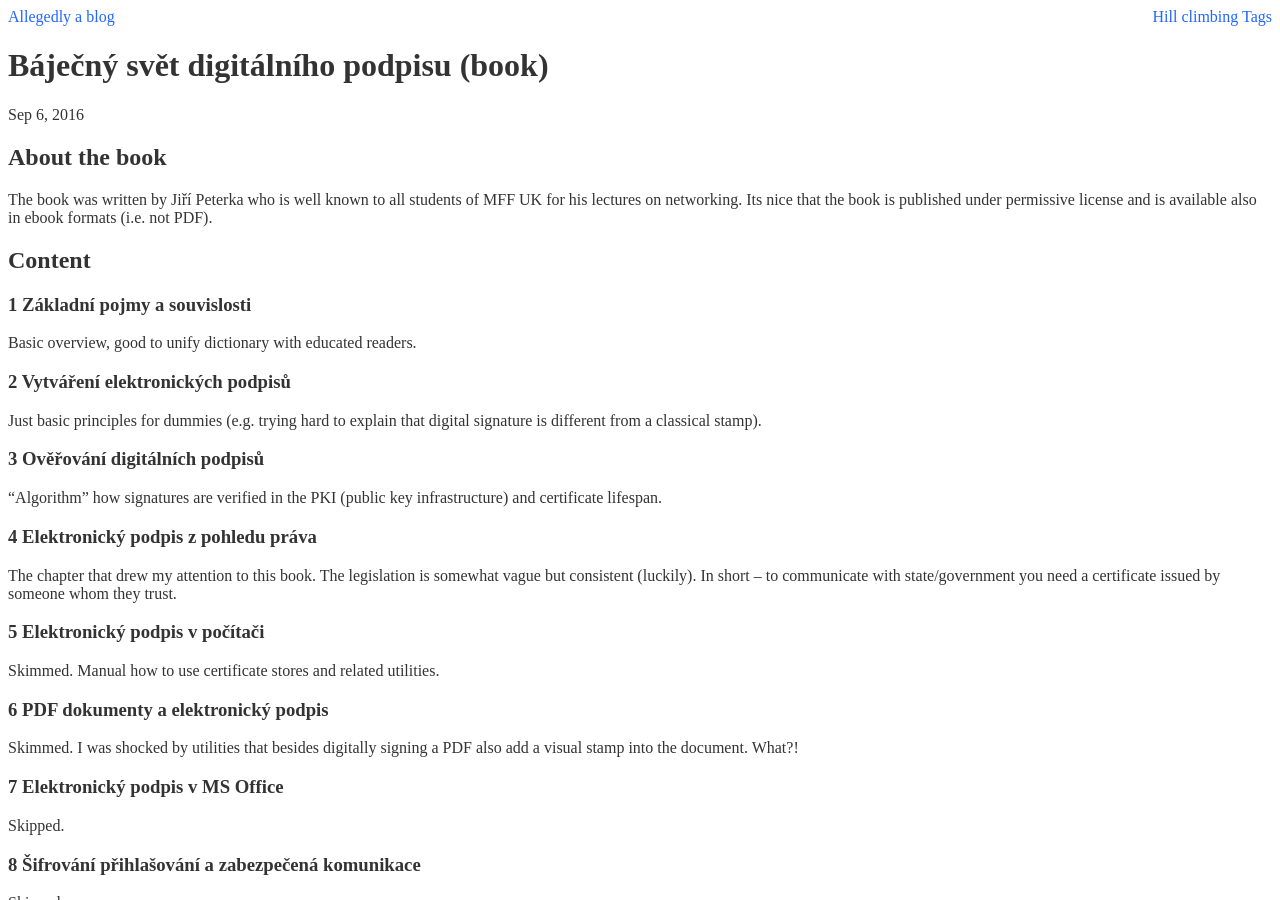
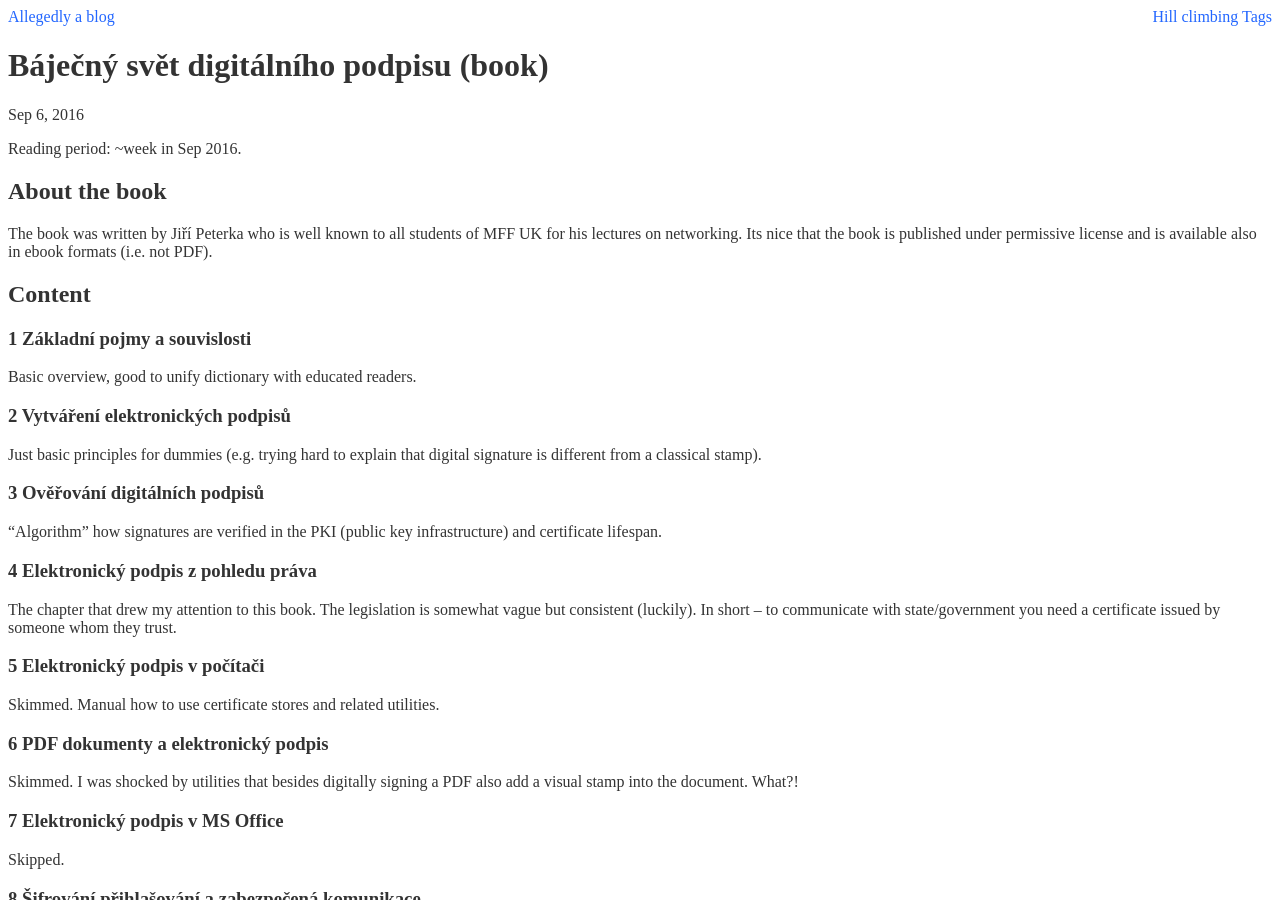
Before and after one commit to Werkov/Werkov.github.io, a Jekyll site: the page built from _posts/2016-09-06-bajecny-svet.md, in a window 1280 px wide and 900 px high. Built offline with Jekyll 4.4.1, drawn with Linux system fonts in a browser that asks for light colours.

Commit message:
Add reading periods to books

```diff
--- a/_posts/2016-09-06-bajecny-svet.md
+++ b/_posts/2016-09-06-bajecny-svet.md
@@ -3,6 +3,8 @@ layout: post
 title: Báječný svět digitálního podpisu (book)
 tags: book PGP legislation
 ---
+
+Reading period: ~week in Sep 2016.
 
 ## About the book
 
```
Also changed, not shown: _posts/2016-03-20-demons.md (+2 -0 lines).
